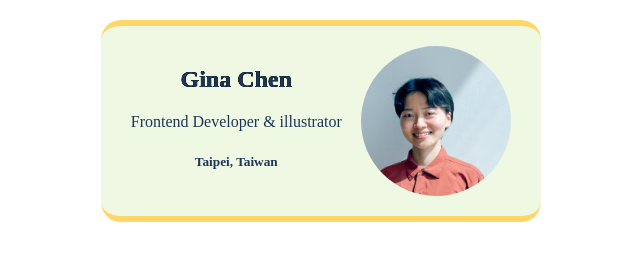
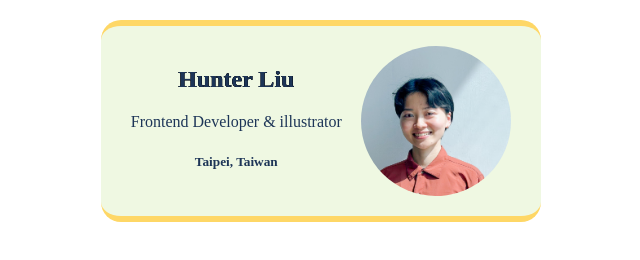
Before and after one commit to isll-c/business-card, a website built with Vite: page index.html in a window 1280 px wide. Shown: the full height of the page, 319-959 px from the left. Built offline with nearby package versions, Linux system fonts and the light colour scheme; files whose address does not match are found by name.

Commit message:
feat: hunter liu

```diff
--- a/index.html
+++ b/index.html
@@ -5,7 +5,7 @@
     <body>
         <div class="card">
             <div >
-                <h2>Gina Chen</h2>
+                <h2>Hunter Liu</h2>
                 <p>Frontend Developer & illustrator</p>
                 <h5>Taipei, Taiwan</h5>
             </div>
```
